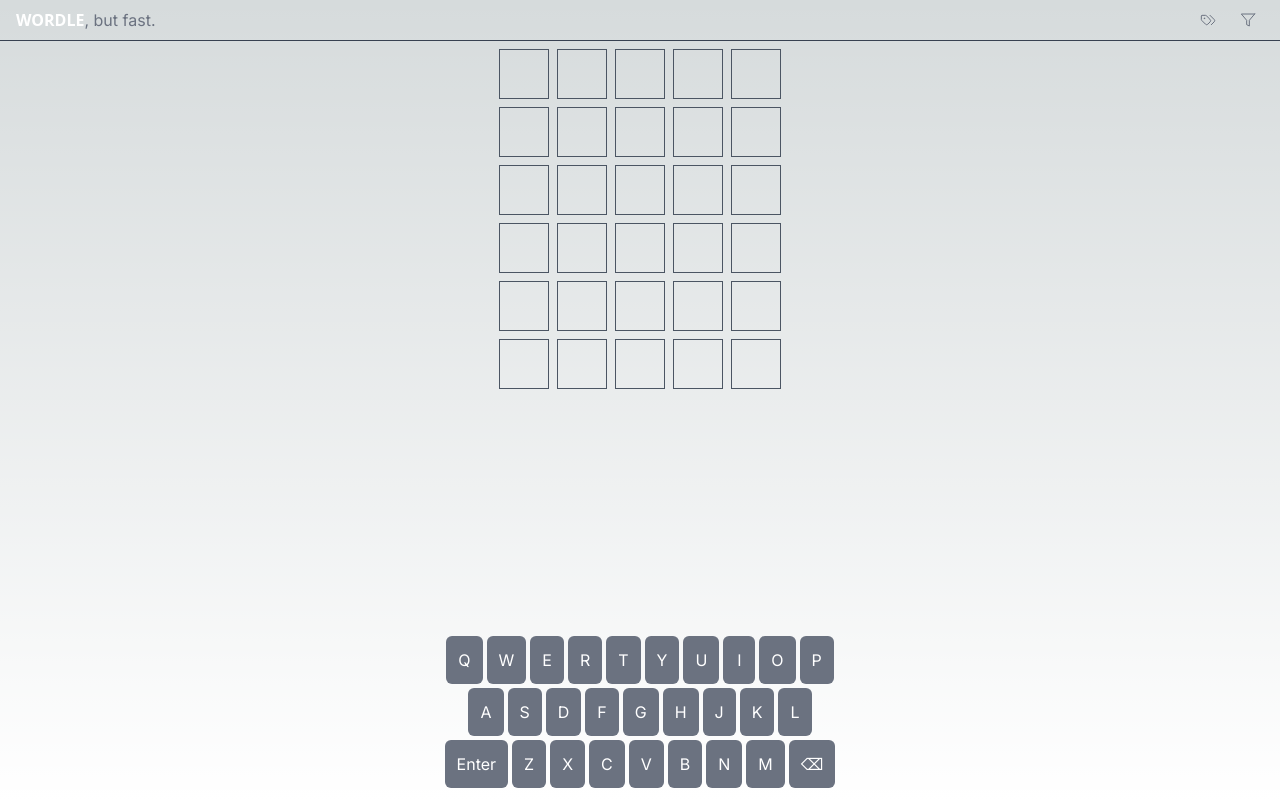
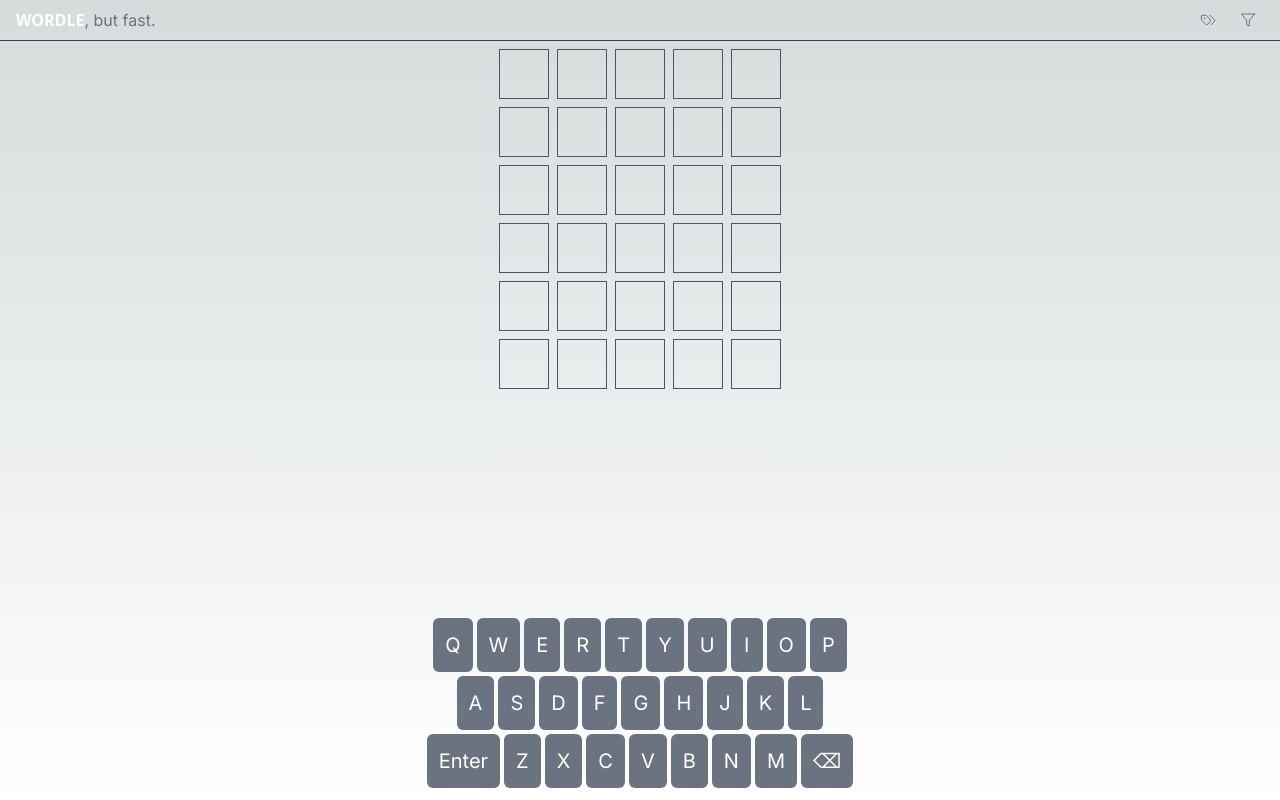
Before and after one commit to jose-mdz/wordlex, a Next.js app: page / in a window 1280 px wide. Built offline with nearby package versions, Linux system fonts and the light colour scheme.

Commit message:
Update wordle-keyboard.tsx

```diff
--- a/src/app/components/wordle-keyboard.tsx
+++ b/src/app/components/wordle-keyboard.tsx
@@ -14,7 +14,7 @@ export function WordleKeyboard({
 	return (
 		<div className="m-3 flex flex-col gap-1">
 			{rows.map((row, i) => (
-				<div key={i} className="flex gap-1 justify-center">
+				<div key={i} className="flex text-[20px] gap-1 justify-center">
 					{row.split("").map((chr, i) => (
 						// biome-ignore lint/a11y/useButtonType: <explanation>
 						<button
```
